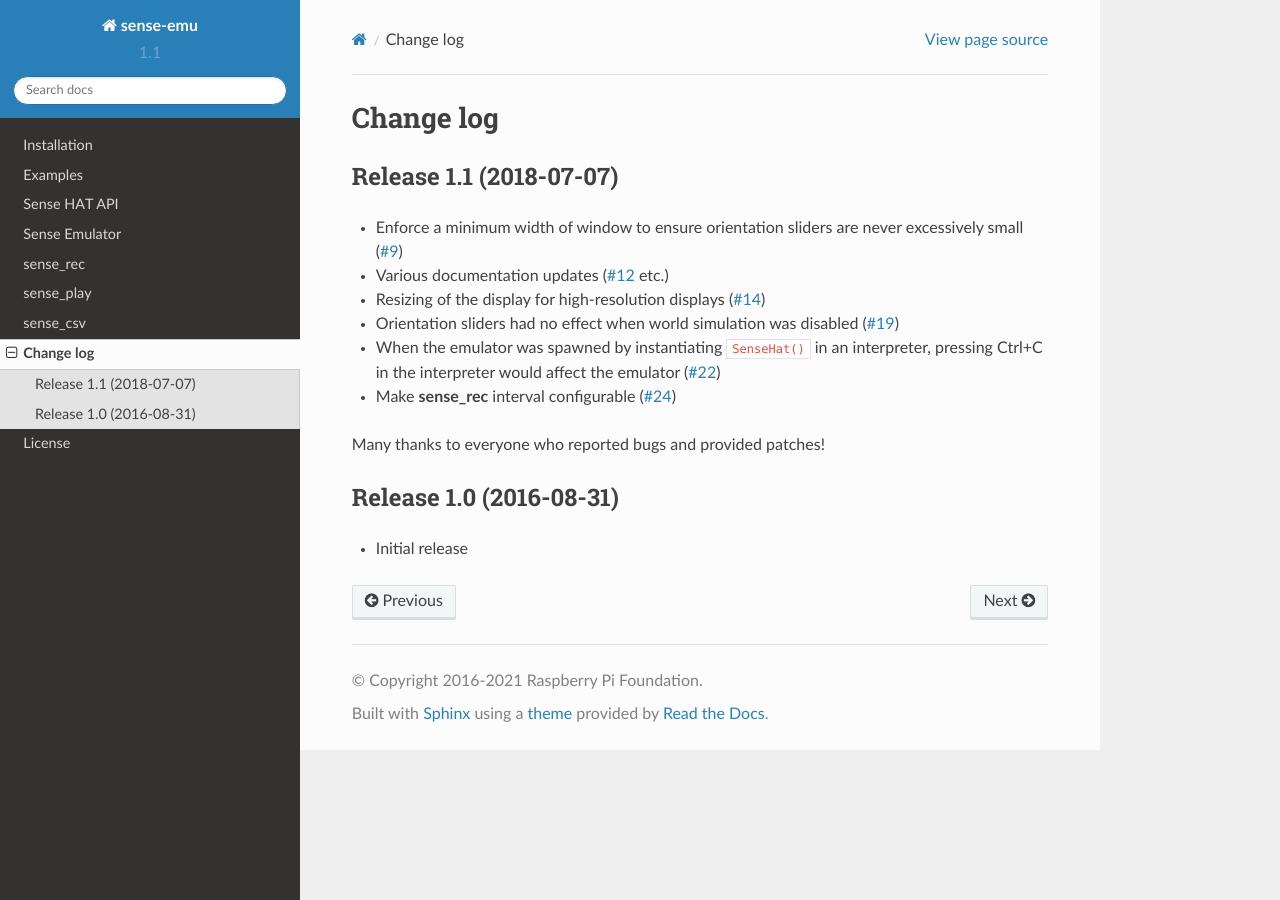
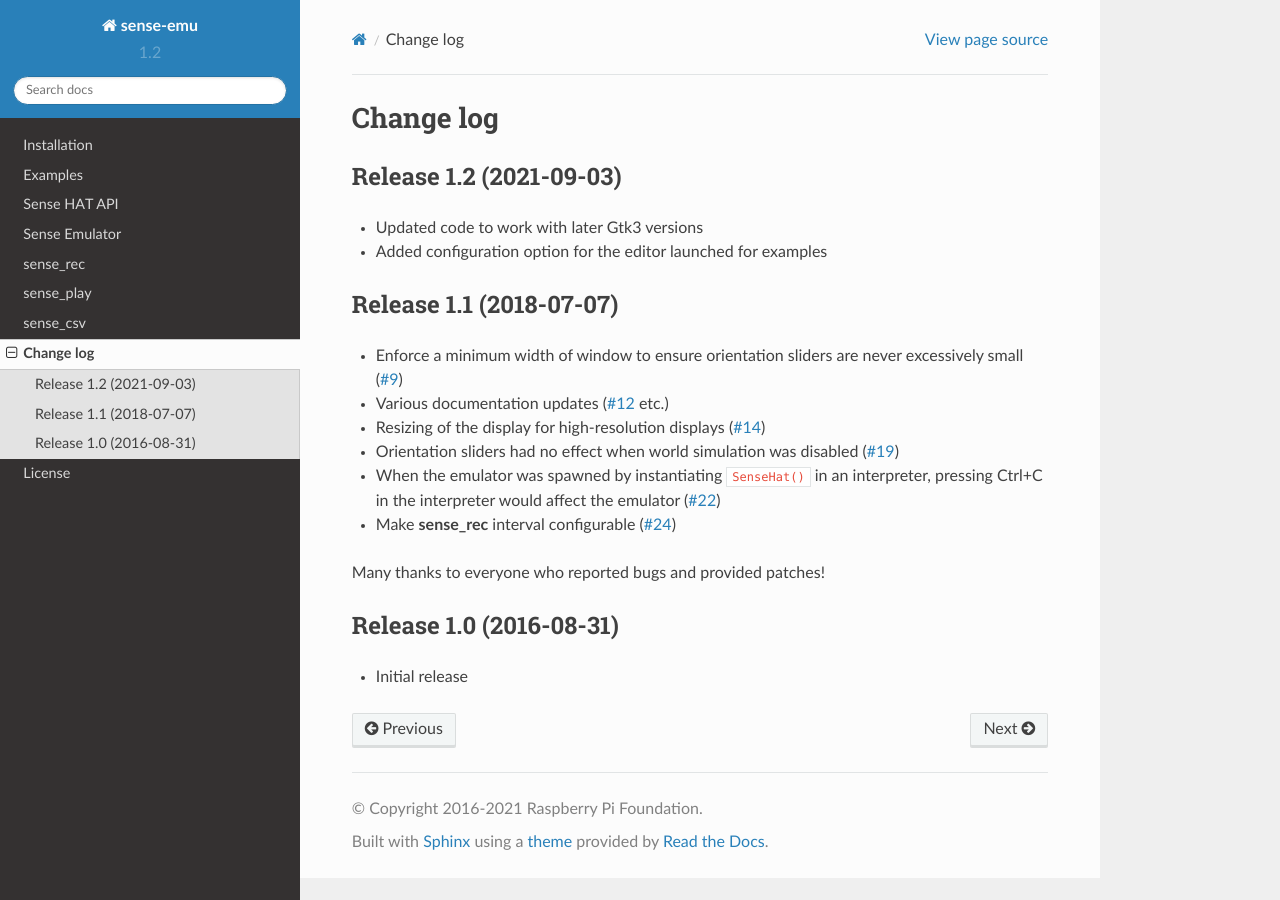
Before and after one commit to astro-pi/python-sense-emu, a Sphinx documentation site: the page built from docs/changelog.rst, in a window 1280 px wide. Built offline with Sphinx 7.4.7 and the Read the Docs theme 2.0.0, drawn with Linux system fonts in a browser that asks for light colours.

Commit message:
Bump version for release

```diff
--- a/docs/changelog.rst
+++ b/docs/changelog.rst
@@ -3,6 +3,13 @@
 ==========
 Change log
 ==========
+
+
+Release 1.2 (2021-09-03)
+========================
+
+* Updated code to work with later Gtk3 versions
+* Added configuration option for the editor launched for examples
 
 
 Release 1.1 (2018-07-07)
--- a/sense_emu/__init__.py
+++ b/sense_emu/__init__.py
@@ -35,7 +35,7 @@ from .stick import (
     )
 
 __project__      = 'sense-emu'
-__version__      = '1.1'
+__version__      = '1.2'
 __author__       = 'Raspberry Pi Foundation'
 __author_email__ = 'info@raspberrypi.org'
 __url__          = 'http://sense-emu.readthedocs.io/'
```
